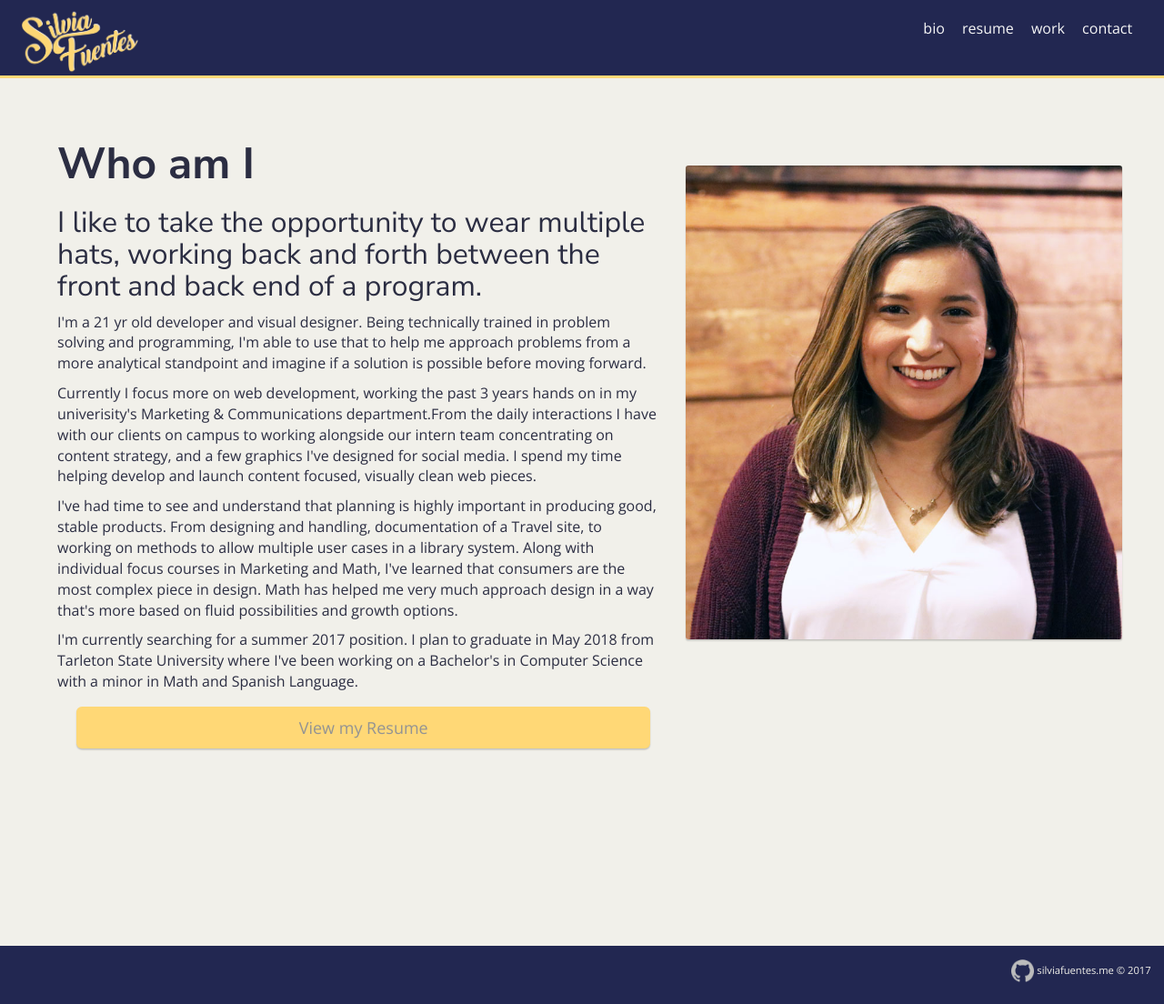
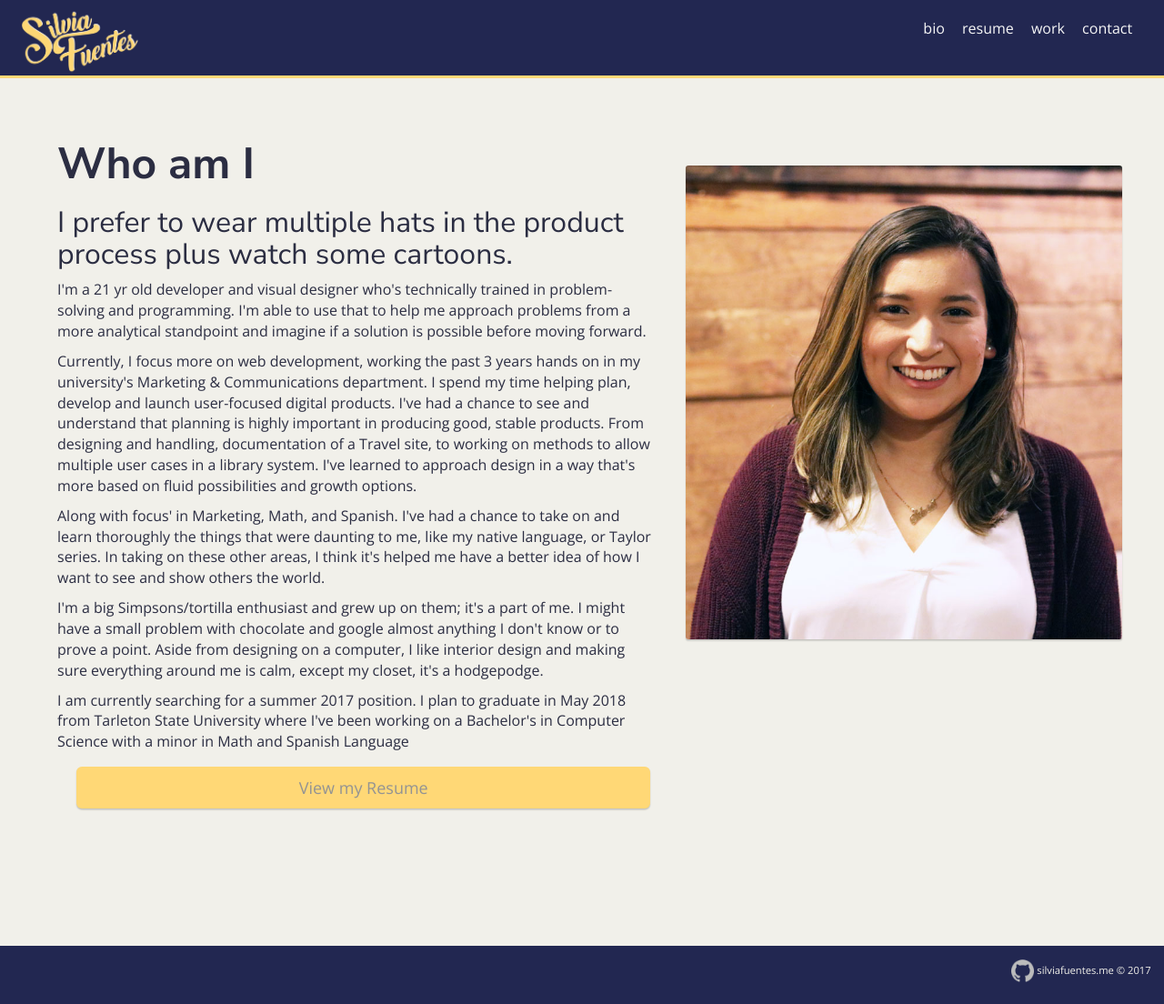
Before and after one commit to silviafuen/silviafuen.github.io, a Jekyll site: the page built from bio/index.html, in a window 1280 px wide. Shown: the whole page at 91% size. Built offline with Jekyll 4.4.1, drawn with Linux system fonts in a browser that asks for light colours.

Commit message:
Update Content pieces
Editorial and grammatical changes to content components of site

```diff
--- a/bio/index.html
+++ b/bio/index.html
@@ -5,25 +5,33 @@ title: Bio - Silvia Fuentes, Designer &#38; Developer
 <section class="col-md-12" id="container">
 	<div class="col-md-7">
 	<h2> Who am I </h2>
-		<h3> I like to take the opportunity to wear multiple hats, working back and forth between the front and back end of a program.</h3>
-			<p>I'm a 21 yr old developer and visual designer. Being technically trained in problem solving and programming, I'm able to use
-				that to help me approach problems from a more analytical standpoint and imagine if a solution is possible before moving forward.</p>
+		<h3> I prefer to wear multiple hats in the product process plus watch some cartoons.</h3>
+			<p>I'm a 21 yr old developer and visual designer who's technically trained in problem-solving
+				 and programming. I'm able to use that to help me approach problems from a more analytical
+				 standpoint and imagine if a solution is possible before moving forward.</p>
 
-			<p>Currently I focus more on web development, working the past 3 years hands on in my univerisity's Marketing &#38; Communications
-				department.From the daily interactions I have with our clients on campus to working alongside our intern team concentrating on
-				content strategy, and a few graphics I've designed for social media. I spend my time helping develop and launch content focused,
-				visually clean web pieces.</p>
+			<p>Currently, I focus more on web development, working the past 3 years hands on in my
+				university's Marketing &#38; Communications department. I spend my time helping plan, develop
+				 and launch user-focused digital products. I've had a chance to see and understand that
+				 planning is highly important in producing good, stable products. From designing and handling,
+				  documentation of a Travel site, to working on methods to allow multiple user cases in a library
+					 system. I've learned to approach design in a way that's more based on fluid possibilities and growth options.</p>
 
-			<p>I've had time to see and understand that planning is highly important in producing good, stable products. From designing and
-				handling, documentation of a Travel site, to working on methods to allow multiple user cases in a library system. Along
-				with individual focus courses in Marketing and Math, I've learned that consumers are the most complex piece in design. Math has
-				helped me very much approach design in a way that's more based on fluid possibilities and growth options.
+			<p>Along with focus' in Marketing, Math, and Spanish. I've had a chance to take on and
+				learn thoroughly the things that were daunting to me, like my native language, or Taylor
+				 series. In taking on these other areas, I think it's helped me have a better idea
+				 of how I want to see and show others the world.
 			 </p>
 
 			 <p>
-				 I'm currently searching for a summer 2017 position. I plan to graduate in May 2018 from Tarleton State University where I've
-				 been working on a Bachelor's in Computer Science with a minor in Math and Spanish Language.
+				 I'm a big Simpsons/tortilla enthusiast and grew up on them; it's a part of me. I might
+				  have a small problem with chocolate and google almost anything I don't know or to prove
+					 a point. Aside from designing on a computer, I like interior design and making sure
+					 everything around me is calm, except my closet, it's a hodgepodge.
 			 </p>
+			 <p>I am currently searching for a summer 2017 position. I plan to graduate in May 2018
+				  from Tarleton State University where I've been working on a Bachelor's in Computer
+					Science with a minor in Math and Spanish Language</p>
 	 <div class="col-md-12">
 		 <form action="/resume/index.html">
 		 	<button type="input" class="btn btn-outline-warning btn-lg btn-block" value="Look at me">View my Resume</button>
```
Also changed, not shown: index.html (+18 -14 lines).
